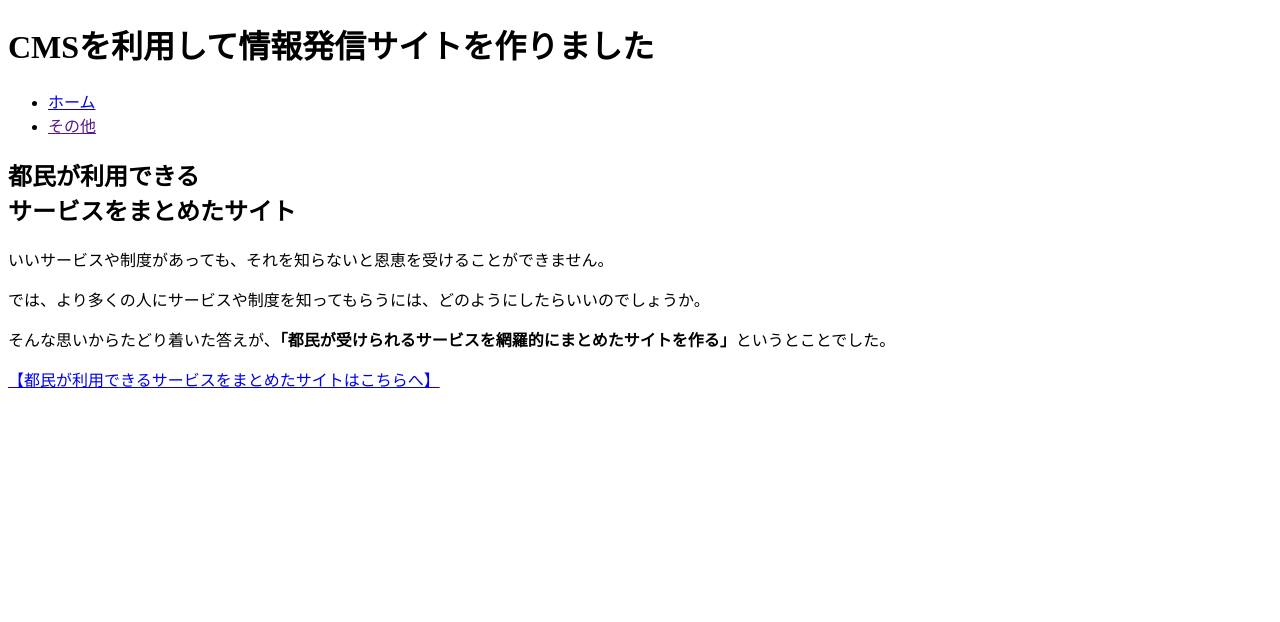
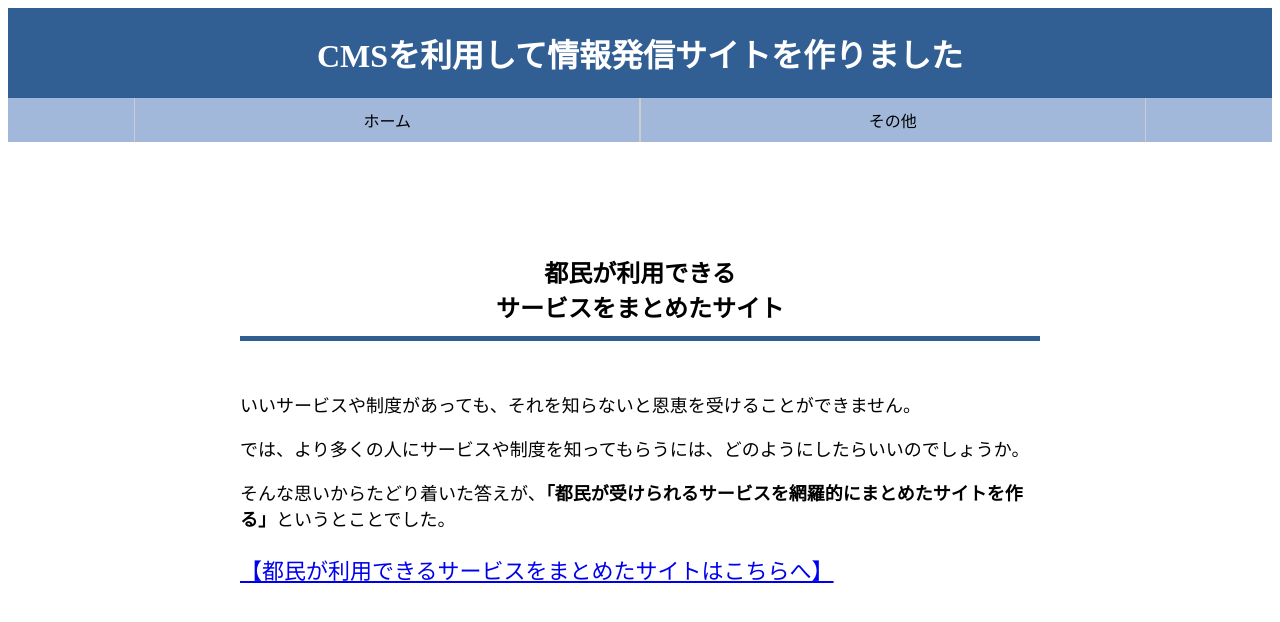
Before and after one commit to nicyan-ict/kurumaisu-second, a plain HTML site: page index.html in a window 1280 px wide. Drawn offline with Linux system fonts and the light colour scheme.

Commit message:
Update index.html

```diff
--- a/index.html
+++ b/index.html
@@ -3,8 +3,8 @@
 <head>
   <meta charset="UTF-8">
   <meta name="viewport" content="width=device-width, initial-scale=1.0">
-  <link rel="stylesheet" href="styles2.css"/>
   <title>都民が利用できるサービスをまとめたサイト</title>
+  <link rel="stylesheet" href="https://nicyan-ict.github.io/kurumaisu-second/styles.css"/>
 </head>
 
 <body>
```
